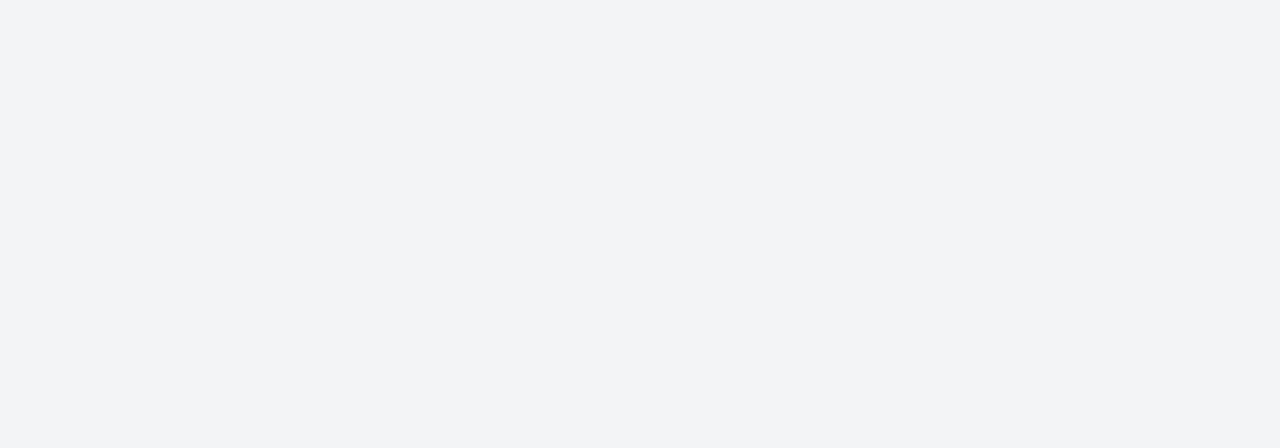
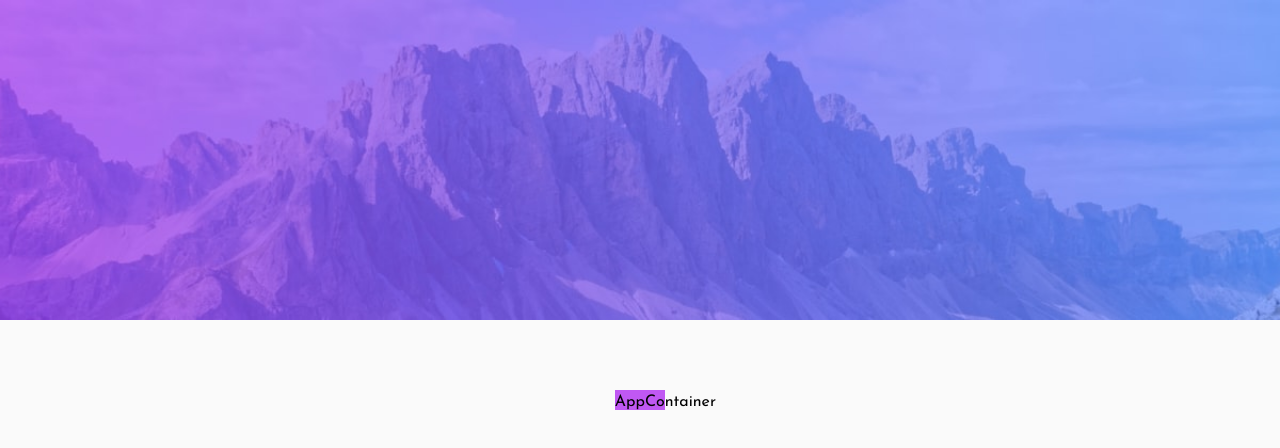
Before and after one commit to Leninner/todo-app-ts, a React (Vite) app: page / in a window 1280 px wide. Shown: the top 448 px of the page. Built offline with nearby package versions, Linux system fonts and the light colour scheme.

Commit message:
[UPDATE] Added some styles

```diff
--- a/index.html
+++ b/index.html
@@ -4,8 +4,19 @@
     <meta charset="UTF-8" />
     <meta name="viewport" content="width=device-width, initial-scale=1.0" />
     <!-- displays site properly based on user's device -->
-    <link rel="icon" type="image/png" sizes="32x32" href="./images/favicon-32x32.png" />
+    <link
+      rel="icon"
+      type="image/png"
+      sizes="32x32"
+      href="./images/favicon-32x32.png"
+    />
     <title>Frontend Mentor | Todo app</title>
+    <link rel="preconnect" href="https://fonts.googleapis.com" />
+    <link rel="preconnect" href="https://fonts.gstatic.com" crossorigin />
+    <link
+      href="https://fonts.googleapis.com/css2?family=Josefin+Sans:ital,wght@0,400;0,700;1,400;1,700&display=swap"
+      rel="stylesheet"
+    />
   </head>
   <body>
     <div id="root"></div>
--- a/package.json
+++ b/package.json
@@ -22,7 +22,7 @@
     "vite": "^2.9.9"
   },
   "prettier": {
-    "printWidth": 80,
+    "printWidth": 100,
     "tabWidth": 2,
     "useTabs": false,
     "semi": false,
--- a/src/App.tsx
+++ b/src/App.tsx
@@ -1,13 +1,15 @@
 import { Background } from './components/Background'
 import { useContext } from 'react'
 import { ThemeContext } from './context/DarkTheme'
+import { AppContainer } from './AppContainer'
 
 function App() {
   const { isDark }: any = useContext(ThemeContext)
 
   return (
-    <main className={`${isDark ? 'dark' : ''}`}>
-      <Background />
+    <main className={`${isDark ? 'dark' : ''} font-sansSerif h-screen grid place-content-center`}>
+      <Background isDark={isDark} />
+      <AppContainer />
     </main>
   )
 }
--- /dev/null
+++ b/src/AppContainer.tsx
@@ -0,0 +1,7 @@
+export const AppContainer = () => {
+  return (
+    <div className="z-10 w-1/2 h-4/5 bg-primary_checkBackgroundEnd top-16 left-0 right-0 m-auto">
+      AppContainer
+    </div>
+  )
+}
--- a/src/components/Background.tsx
+++ b/src/components/Background.tsx
@@ -1,10 +1,16 @@
-import { useContext } from 'react'
-import { ThemeContext } from '../context/DarkTheme'
+import lightImage from '../../images/bg-desktop-light.jpg'
+import darkImage from '../../images/bg-desktop-dark.jpg'
 
-export const Background = () => {
-  const { isDark, toggleTheme }: any = useContext(ThemeContext)
-
+export const Background = ({ isDark }: any) => {
   return (
-    <div className="w-full h-screen dark:bg-slate-800 bg-gray-100 relative flex items-center justify-center"></div>
+    <section className="w-full h-screen dark:bg-dark_veryDarkBlue bg-light_veryLightGray absolute -z-10">
+      <div className="w-full h-2/5">
+        <img
+          src={isDark ? darkImage : lightImage}
+          alt="image"
+          className="object-cover w-full h-full"
+        />
+      </div>
+    </section>
   )
 }
--- a/src/main.tsx
+++ b/src/main.tsx
@@ -1,13 +1,10 @@
-import React from 'react'
 import ReactDOM from 'react-dom/client'
 import App from './App'
 import { ThemeContextProvider } from './context/DarkTheme.js'
 import './index.css'
 
 ReactDOM.createRoot(document.getElementById('root')!).render(
-  <React.StrictMode>
-    <ThemeContextProvider>
-      <App />
-    </ThemeContextProvider>
-  </React.StrictMode>
+  <ThemeContextProvider>
+    <App />
+  </ThemeContextProvider>
 )
--- a/tailwind.config.js
+++ b/tailwind.config.js
@@ -1,7 +1,42 @@
 module.exports = {
   content: ['./index.html', './src/**/*.{vue,js,ts,jsx,tsx}'],
   theme: {
-    extend: {},
+    screens: {
+      sm: '375px',
+      md: '768px',
+      lg: '976px',
+      xl: '1440px',
+    },
+    colors: {
+      primary_brigthBlue: 'hsl(220, 98%, 61%)',
+      primary_checkBackgroundStart: 'hsl(192, 100%, 67%)',
+      primary_checkBackgroundEnd: 'hsl(280, 87%, 65%)',
+      light_veryLightGray: 'hsl(0, 0%, 98%)',
+      light_veryLightGrayishBlue: 'hsl(236, 33%, 92%)',
+      light_lightGrayishBlue: 'hsl(233, 11%, 84%)',
+      light_darkGrayishBlue: 'hsl(236, 9%, 61%)',
+      light_veryDarkGrayishBlue: 'hsl(235, 19%, 35%)',
+      dark_veryDarkBlue: 'hsl(235, 21%, 11%)',
+      dark_veryDarkDesaturatedBlue: 'hsl(235, 24%, 19%)',
+      dark_lightGrayishBlue: 'hsl(234, 39%, 85%)',
+      dark_lightGrayishBlueHover: 'hsl(236, 33%, 92%)',
+      dark_darkGrayishBlue: 'hsl(234, 11%, 52%)',
+      dark_veryDarkGrayishBlue: 'hsl(233, 14%, 35%)',
+      dark_veryDarkGrayishBlue: 'hsl(237, 14%, 26%)',
+    },
+    fontFamily: {
+      sansSerif: ['Josefin Sans', 'sans-serif'],
+    },
+    extend: {
+      spacing: {
+        128: '32rem',
+        144: '36rem',
+        18: '18px',
+      },
+      borderRadius: {
+        '4xl': '2rem',
+      },
+    },
   },
   plugins: [],
   darkMode: 'class',
```
